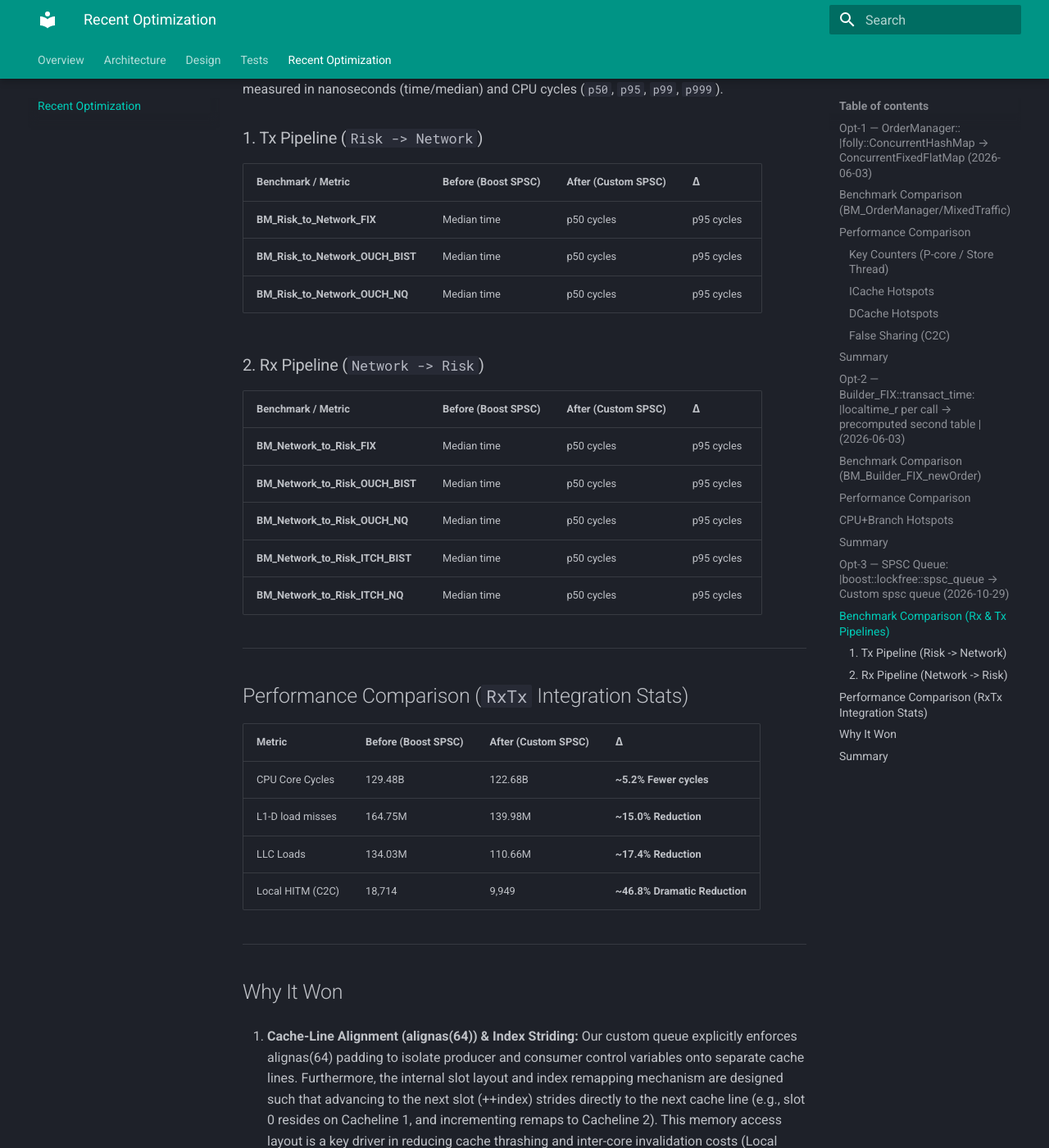
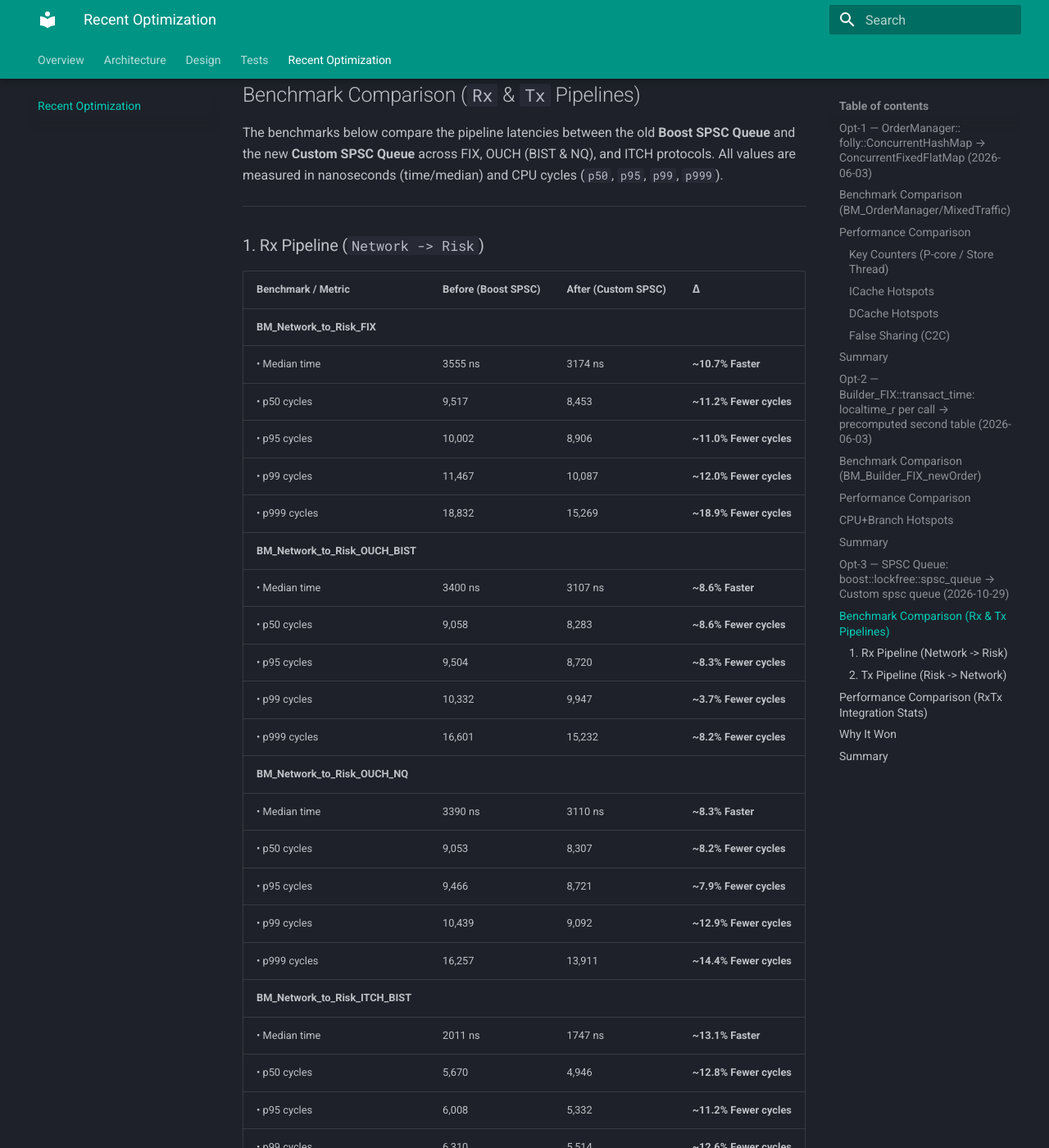
Before and after one commit to UmutCanDundar/TradingEngine-docs, an MkDocs documentation site: the page built from docs/optimization.md, in a window 1280 px wide and 1400 px high, scrolled down 6035 px. Shown: the whole window at 82% size. Built offline with MkDocs 1.6.1 and Material for MkDocs 9.7.7, drawn with Linux system fonts in a browser that asks for light colours; some of the changed text lies outside the part shown.

Commit message:
Updated Recent Opts

```diff
--- a/docs/optimization.md
+++ b/docs/optimization.md
@@ -4,7 +4,7 @@ The optimizations on this page were identified through profiling and benchmarkin
 
 ---
 
-## Opt-1 — OrderManager:: |`folly::ConcurrentHashMap` → `ConcurrentFixedFlatMap` <small>(2026-06-03)</small>
+## Opt-1 — OrderManager:: <br>`folly::ConcurrentHashMap` → `ConcurrentFixedFlatMap` <small>(2026-06-03)</small>
 
 `folly::ConcurrentHashMap` was replaced with a custom `mmap`-backed, fixed-capacity, open-addressing `ConcurrentFixedFlatMap`. The map is accessed exclusively by the store thread — concurrent access never occurs — making folly's hazard pointer and mutex machinery pure overhead.
 
@@ -93,7 +93,7 @@ Three folly symbols previously consumed **29.26% icache self** combined. All are
 
 back to [OrderManager perf findings](Perf/order_manager_perf.md#findings)
 
-## Opt-2 — Builder_FIX::transact_time: |`localtime_r` per call → precomputed second table |<small>(2026-06-03)</small>
+## Opt-2 — Builder_FIX::transact_time: <br>`localtime_r` per call → precomputed second table <br><small>(2026-06-03)</small>
 
 Each FIX order previously called `localtime_r` to format the `TransactTime` field, making timestamp formatting a syscall-level cost on every message. A static `char g_second_table[86400][17]` is now built once at startup — covering all 86400 seconds of the day — so the hot path is a single `memcpy(17 bytes)` + millisecond suffix append.
 
@@ -157,10 +157,9 @@ dTLB increase is from the 1.4 MB `g_second_table` region touching new pages on f
 
 back to [Builder_Dispatch perf findings](Perf/builder_perf.md#fix-findings)
 
-
 ---
 
-## Opt-3 — SPSC Queue: |`boost::lockfree::spsc_queue` → Custom `spsc queue` <small>(2026-10-29)</small>
+## Opt-3 — SPSC Queue: <br>`boost::lockfree::spsc_queue` → Custom `spsc queue` <small>(2026-10-29)</small>
 
 > **Note:** Both tests (Boost SPSC and Custom SPSC) were executed on the same day under comparable runtime conditions. Due to natural runtime jitter, system load variations, and minor environment fluctuations, baseline values may differ slightly from older snapshots stored in the main Test section.
 
@@ -172,23 +171,67 @@ The general-purpose **Boost SPSC Queue** (`boost::lockfree::spsc_queue`) was rep
 
 The benchmarks below compare the pipeline latencies between the old **Boost SPSC Queue** and the new **Custom SPSC Queue** across FIX, OUCH (BIST & NQ), and ITCH protocols. All values are measured in nanoseconds (time/median) and CPU cycles (`p50`, `p95`, `p99`, `p999`).
 
-### 1. Tx Pipeline (`Risk -> Network`)
+---
+
+### 1. Rx Pipeline (`Network -> Risk`)
 
 | Benchmark / Metric | Before (Boost SPSC) | After (Custom SPSC) | Δ |
 |---|---|---|---|
-| **BM_Risk_to_Network_FIX** | Median time | p50 cycles | p95 cycles | p99 cycles | p999 cycles | |3075 ns|8,782|9,183|11,987|15,855 | |2786 ns|7,970|8,333|10,582|13,755 | |**~9.4% Faster**|**~9.3% Fewer cycles**|**~9.3% Fewer cycles**|**~11.7% Fewer cycles**|**~13.2% Fewer cycles** |
-| **BM_Risk_to_Network_OUCH_BIST** | Median time | p50 cycles | p95 cycles | p99 cycles | p999 cycles | |2942 ns|8,433|8,714|10,049|15,100 | |2608 ns|7,422|7,718|9,955|12,851 | |**~11.4% Faster**|**~12.0% Fewer cycles**|**~11.4% Fewer cycles**|**~0.9% Fewer cycles**|**~14.9% Fewer cycles** |
-| **BM_Risk_to_Network_OUCH_NQ** | Median time | p50 cycles | p95 cycles | p99 cycles | p999 cycles | |2983 ns|8,463|8,801|11,064|15,360 | |2678 ns|7,661|8,000|8,314|13,797 | |**~10.2% Faster**|**~9.5% Fewer cycles**|**~9.1% Fewer cycles**|**~24.9% Fewer cycles**|**~10.2% Fewer cycles** |
+| **BM_Network_to_Risk_FIX** | | | |
+| • Median time | 3555 ns | 3174 ns | **~10.7% Faster** |
+| • p50 cycles | 9,517 | 8,453 | **~11.2% Fewer cycles** |
+| • p95 cycles | 10,002 | 8,906 | **~11.0% Fewer cycles** |
+| • p99 cycles | 11,467 | 10,087 | **~12.0% Fewer cycles** |
+| • p999 cycles | 18,832 | 15,269 | **~18.9% Fewer cycles** |
+| **BM_Network_to_Risk_OUCH_BIST** | | | |
+| • Median time | 3400 ns | 3107 ns | **~8.6% Faster** |
+| • p50 cycles | 9,058 | 8,283 | **~8.6% Fewer cycles** |
+| • p95 cycles | 9,504 | 8,720 | **~8.3% Fewer cycles** |
+| • p99 cycles | 10,332 | 9,947 | **~3.7% Fewer cycles** |
+| • p999 cycles | 16,601 | 15,232 | **~8.2% Fewer cycles** |
+| **BM_Network_to_Risk_OUCH_NQ** | | | |
+| • Median time | 3390 ns | 3110 ns | **~8.3% Faster** |
+| • p50 cycles | 9,053 | 8,307 | **~8.2% Fewer cycles** |
+| • p95 cycles | 9,466 | 8,721 | **~7.9% Fewer cycles** |
+| • p99 cycles | 10,439 | 9,092 | **~12.9% Fewer cycles** |
+| • p999 cycles | 16,257 | 13,911 | **~14.4% Fewer cycles** |
+| **BM_Network_to_Risk_ITCH_BIST** | | | |
+| • Median time | 2011 ns | 1747 ns | **~13.1% Faster** |
+| • p50 cycles | 5,670 | 4,946 | **~12.8% Fewer cycles** |
+| • p95 cycles | 6,008 | 5,332 | **~11.2% Fewer cycles** |
+| • p99 cycles | 6,310 | 5,514 | **~12.6% Fewer cycles** |
+| • p999 cycles | 11,920 | 8,747 | **~26.6% Fewer cycles** |
+| **BM_Network_to_Risk_ITCH_NQ** | | | |
+| • Median time | 1989 ns | 1729 ns | **~13.1% Faster** |
+| • p50 cycles | 5,634 | 4,874 | **~13.5% Fewer cycles** |
+| • p95 cycles | 5,980 | 5,198 | **~13.1% Fewer cycles** |
+| • p99 cycles | 6,286 | 5,416 | **~13.8% Fewer cycles** |
+| • p999 cycles | 11,610 | 9,023 | **~22.3% Fewer cycles** |
 
-### 2. Rx Pipeline (`Network -> Risk`)
+---
+
+### 2. Tx Pipeline (`Risk -> Network`)
 
 | Benchmark / Metric | Before (Boost SPSC) | After (Custom SPSC) | Δ |
 |---|---|---|---|
-| **BM_Network_to_Risk_FIX** | Median time | p50 cycles | p95 cycles | p99 cycles | p999 cycles | |3555 ns|9,517|10,002|11,467|18,832 | |3174 ns|8,453|8,906|10,087|15,269 | |**~10.7% Faster**|**~11.2% Fewer cycles**|**~11.0% Fewer cycles**|**~12.0% Fewer cycles**|**~18.9% Fewer cycles** |
-| **BM_Network_to_Risk_OUCH_BIST** | Median time | p50 cycles | p95 cycles | p99 cycles | p999 cycles | |3400 ns|9,058|9,504|10,332|16,601 | |3107 ns|8,283|8,720|9,947|15,232 | |**~8.6% Faster**|**~8.6% Fewer cycles**|**~8.3% Fewer cycles**|**~3.7% Fewer cycles**|**~8.2% Fewer cycles** |
-| **BM_Network_to_Risk_OUCH_NQ** | Median time | p50 cycles | p95 cycles | p99 cycles | p999 cycles | |3390 ns|9,053|9,466|10,439|16,257 | |3110 ns|8,307|8,721|9,092|13,911 | |**~8.3% Faster**|**~8.2% Fewer cycles**|**~7.9% Fewer cycles**|**~12.9% Fewer cycles**|**~14.4% Fewer cycles** |
-| **BM_Network_to_Risk_ITCH_BIST** | Median time | p50 cycles | p95 cycles | p99 cycles | p999 cycles | |2011 ns|5,670|6,008|6,310|11,920 | |1747 ns|4,946|5,332|5,514|8,747 | |**~13.1% Faster**|**~12.8% Fewer cycles**|**~11.2% Fewer cycles**|**~12.6% Fewer cycles**|**~26.6% Fewer cycles** |
-| **BM_Network_to_Risk_ITCH_NQ** | Median time | p50 cycles | p95 cycles | p99 cycles | p999 cycles | |1989 ns|5,634|5,980|6,286|11,610 | |1729 ns|4,874|5,198|5,416|9,023 | |**~13.1% Faster**|**~13.5% Fewer cycles**|**~13.1% Fewer cycles**|**~13.8% Fewer cycles**|**~22.3% Fewer cycles** |
+| **BM_Risk_to_Network_FIX** | | | |
+| • Median time | 3075 ns | 2786 ns | **~9.4% Faster** |
+| • p50 cycles | 8,782 | 7,970 | **~9.3% Fewer cycles** |
+| • p95 cycles | 9,183 | 8,333 | **~9.3% Fewer cycles** |
+| • p99 cycles | 11,987 | 10,582 | **~11.7% Fewer cycles** |
+| • p999 cycles | 15,855 | 13,755 | **~13.2% Fewer cycles** |
+| **BM_Risk_to_Network_OUCH_BIST** | | | |
+| • Median time | 2942 ns | 2608 ns | **~11.4% Faster** |
+| • p50 cycles | 8,433 | 7,422 | **~12.0% Fewer cycles** |
+| • p95 cycles | 8,714 | 7,718 | **~11.4% Fewer cycles** |
+| • p99 cycles | 10,049 | 9,955 | **~0.9% Fewer cycles** |
+| • p999 cycles | 15,100 | 12,851 | **~14.9% Fewer cycles** |
+| **BM_Risk_to_Network_OUCH_NQ** | | | |
+| • Median time | 2983 ns | 2678 ns | **~10.2% Faster** |
+| • p50 cycles | 8,463 | 7,661 | **~9.5% Fewer cycles** |
+| • p95 cycles | 8,801 | 8,000 | **~9.1% Fewer cycles** |
+| • p99 cycles | 11,064 | 8,314 | **~24.9% Fewer cycles** |
+| • p999 cycles | 15,360 | 13,797 | **~10.2% Fewer cycles** |
 
 ---
 
```
Also changed, not shown: other parts of docs/optimization.md (+4 -4 lines).
